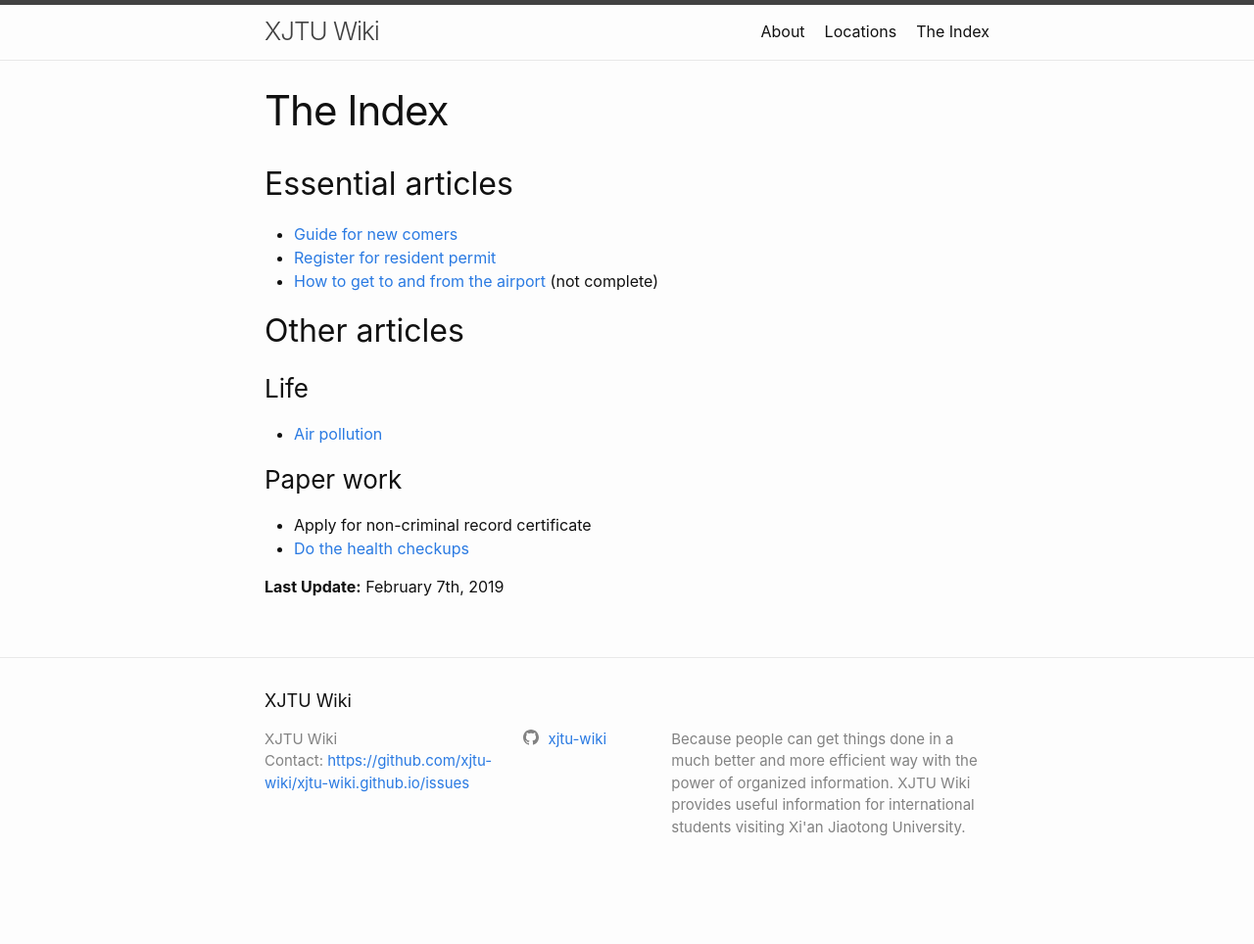
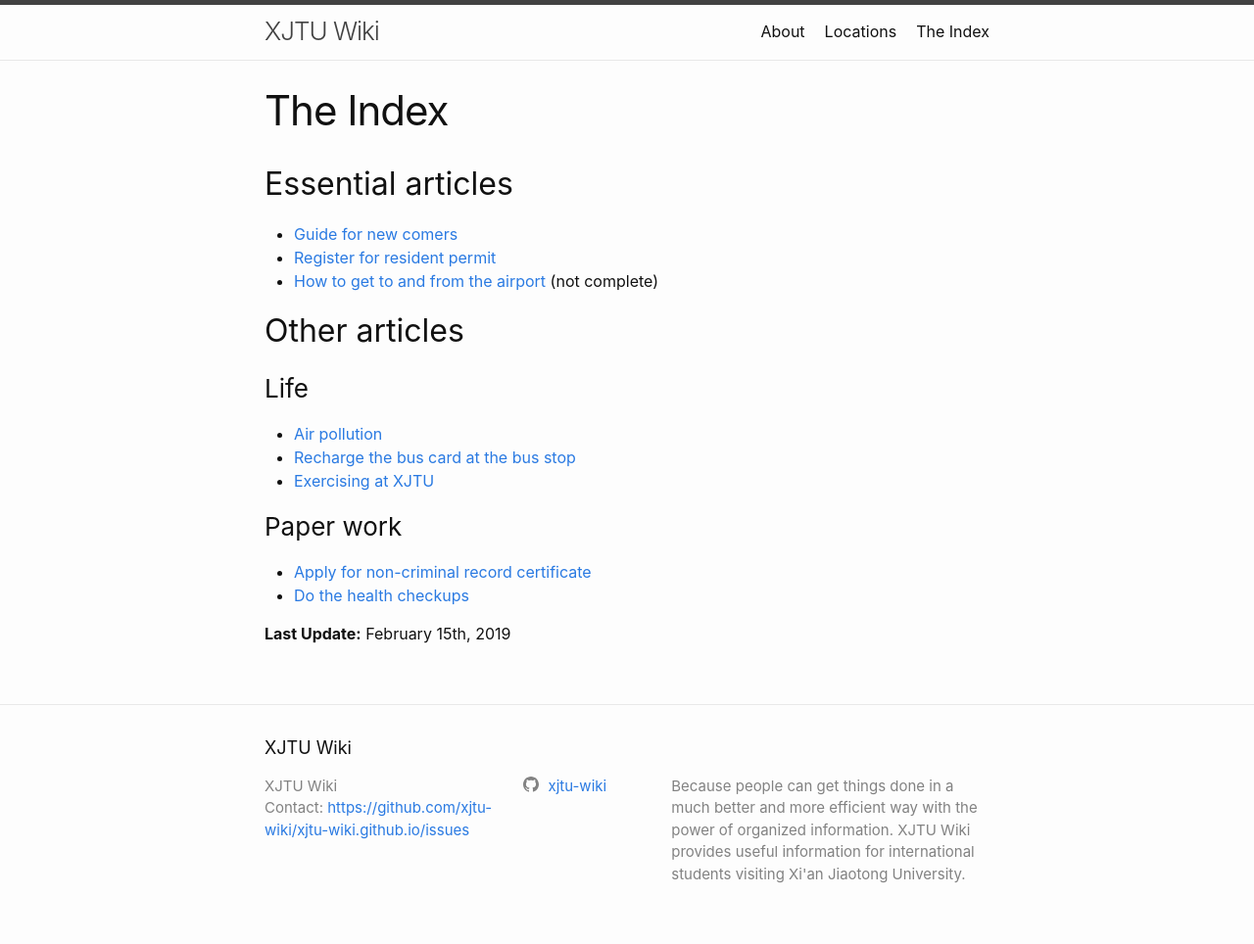
Before and after one commit to xjtu-wiki/xjtu-wiki.github.io, a Jekyll site: the page built from the-index.md, in a window 1280 px wide. Shown: the whole page at 98% size. Built offline with Jekyll 4.4.1, drawn with Linux system fonts in a browser that asks for light colours; comment, search, counter and statistics services are not loaded; before the commit the page ends 916 px from its top, so only the background shows below that.

Commit message:
Update guideline index.

```diff
--- a/the-index.md
+++ b/the-index.md
@@ -10,10 +10,12 @@ permalink: /the-index/
 
 ## Other articles
 ### Life
-* [Air pollution](/guidelines/air-pollution)
+* [Air pollution](/guidelines/air-pollution/)
+* [Recharge the bus card at the bus stop](/guidelines/recharge-bus-card-bus-stop/)
+* [Exercising at XJTU](/guidelines/exercise/)
 
 ### Paper work
-* Apply for non-criminal record certificate
-* [Do the health checkups](/guidelines/health-exam)
+* [Apply for non-criminal record certificate](/guidelines/non-criminal-record/)
+* [Do the health checkups](/guidelines/health-exam/)
 
-**Last Update:** February 7th, 2019
+**Last Update:** February 15th, 2019
```
